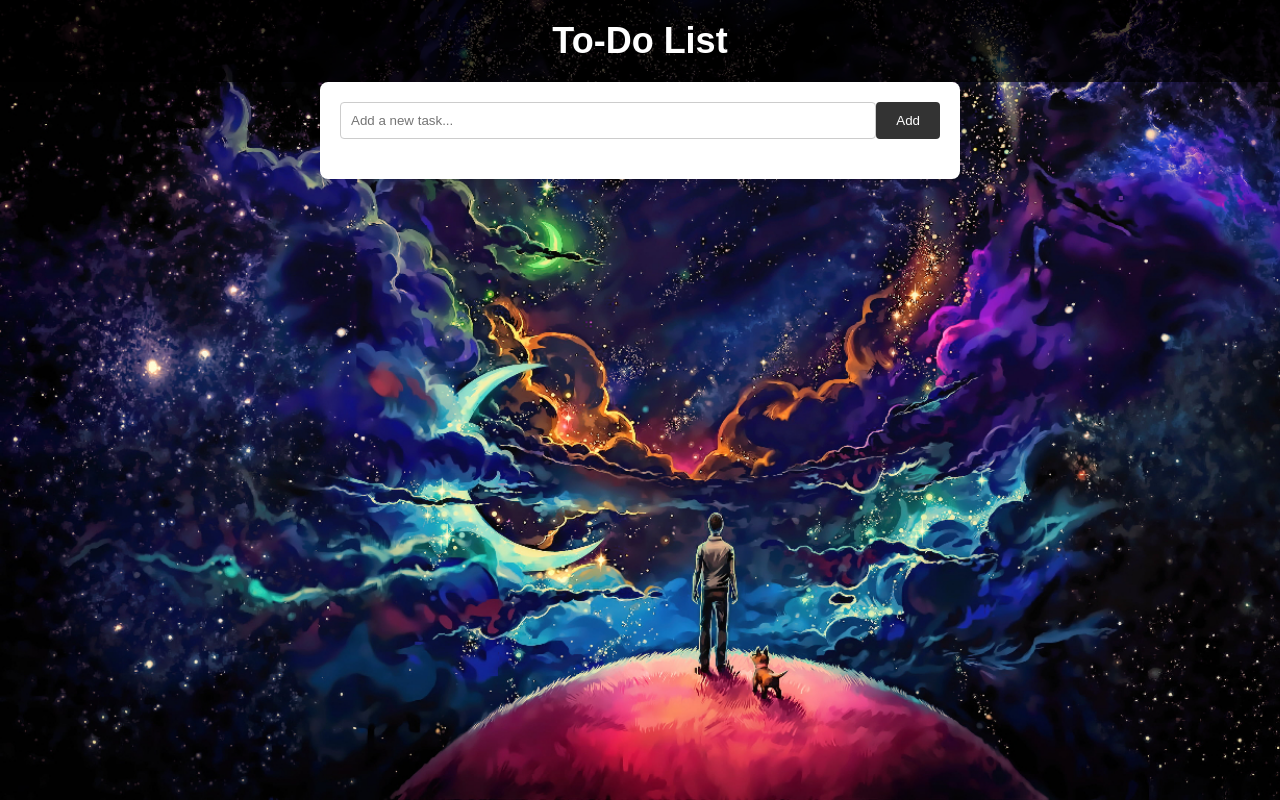
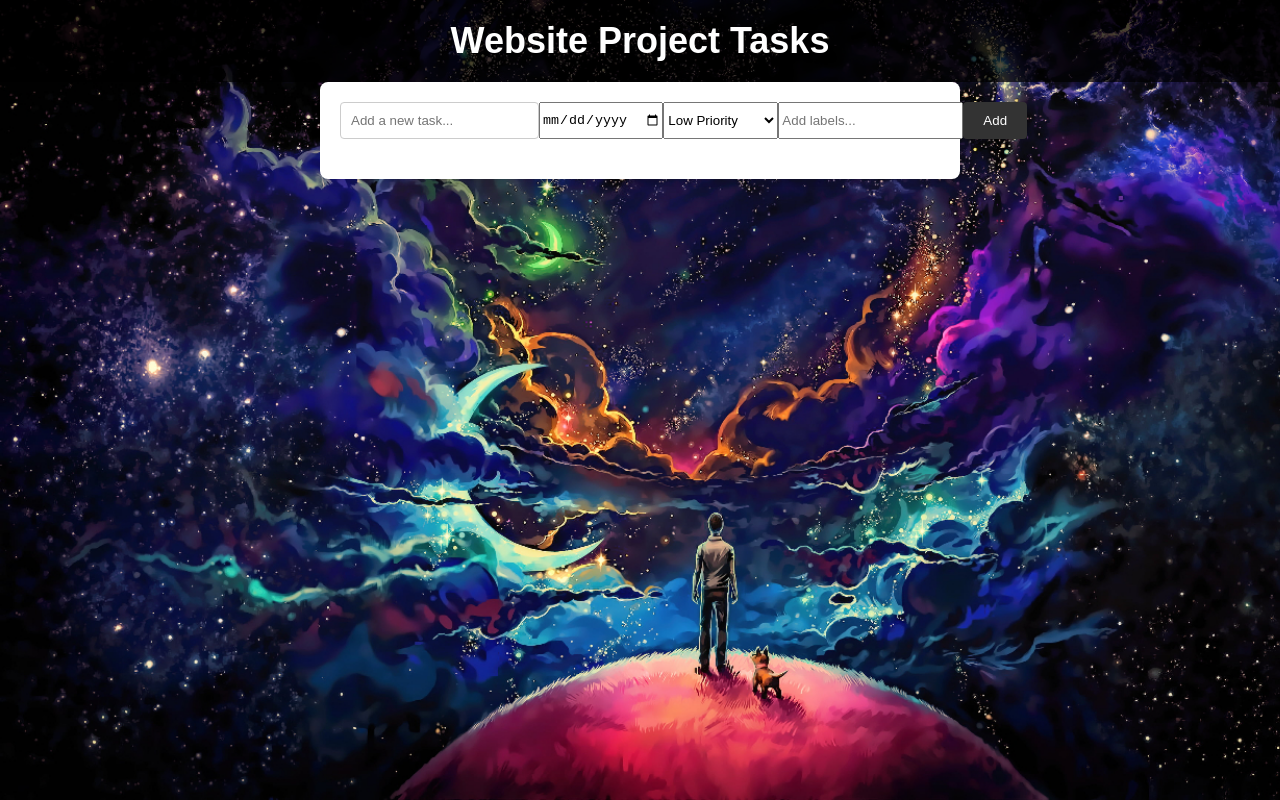
Before and after one commit to 524himanshu/OCTANET_SEPTEMBER, a plain HTML site: page Task-02/index.html in a window 1280 px wide. Drawn offline with Linux system fonts and the light colour scheme.

Commit message:
Update index.html
Signed-off-by: Himanshu Menghani <91124848+524himanshu@users.noreply.github.com>

```diff
--- a/Task-02/index.html
+++ b/Task-02/index.html
@@ -4,15 +4,22 @@
     <meta charset="UTF-8">
     <meta name="viewport" content="width=device-width, initial-scale=1.0">
     <link rel="stylesheet" href="style.css">
-    <title>To-Do List</title>
+    <title>Website Project Tasks</title>
 </head>
 <body>
     <header>
-        <h1>To-Do List</h1>
+        <h1>Website Project Tasks</h1>
     </header>
     <main>
         <div class="task-form">
             <input type="text" id="task-input" placeholder="Add a new task...">
+            <input type="date" id="deadline-input">
+            <select id="priority-input">
+                <option value="low">Low Priority</option>
+                <option value="medium">Medium Priority</option>
+                <option value="high">High Priority</option>
+            </select>
+            <input type="text" id="label-input" placeholder="Add labels...">
             <button id="add-task">Add</button>
         </div>
         <ul id="task-list">
```
